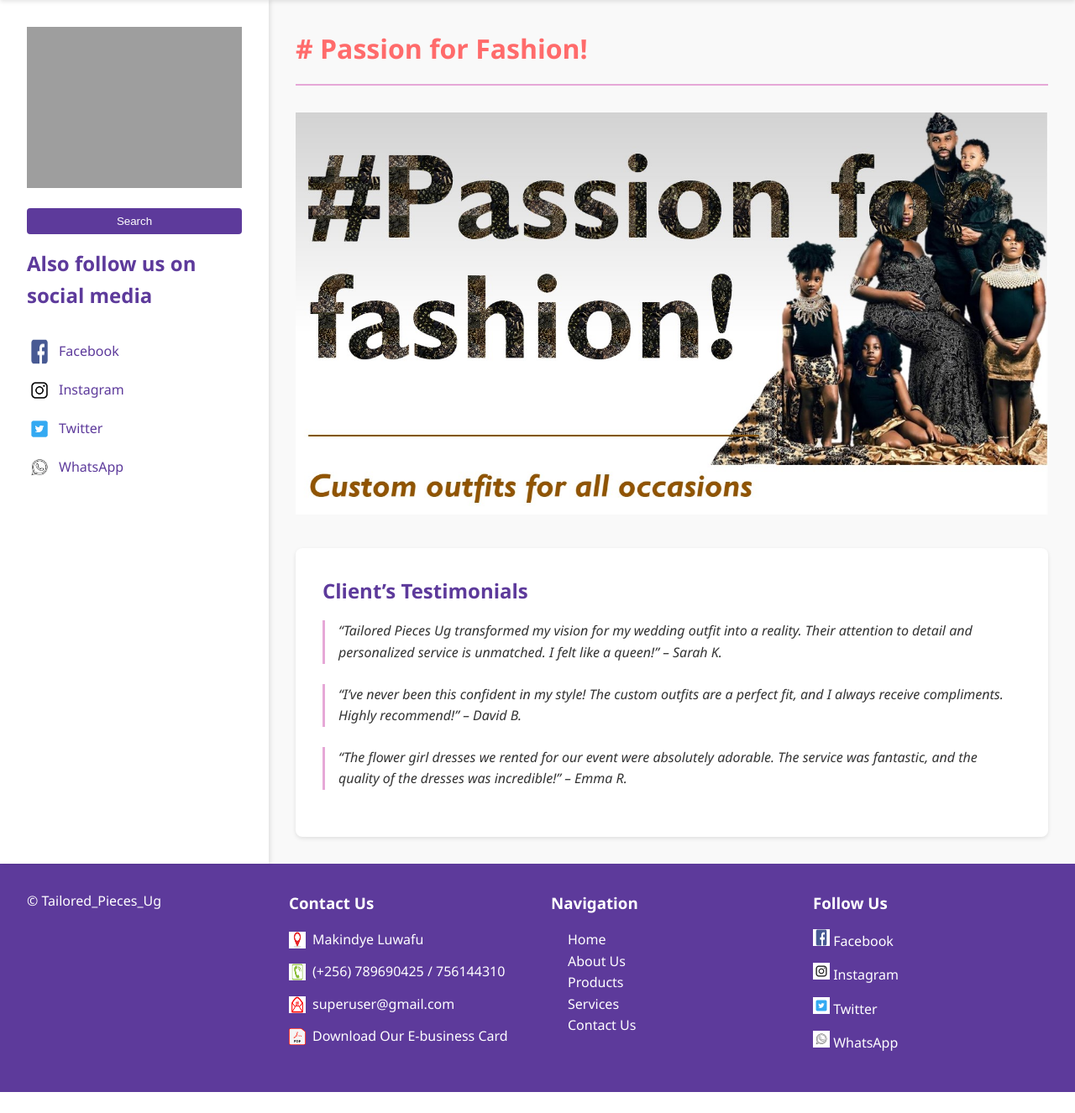
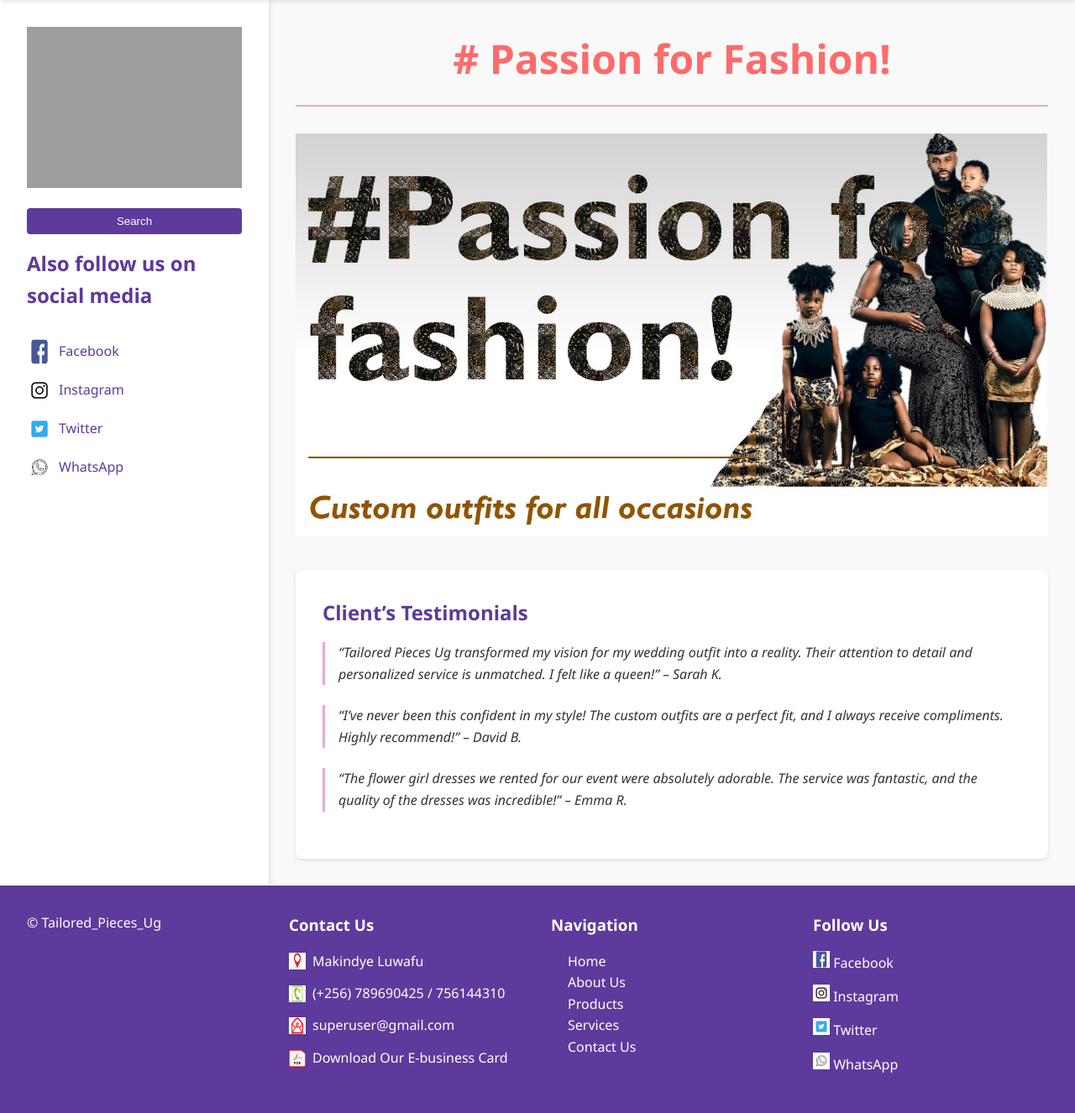
Before and after one commit to J4ohn/Tailored_pieces, a PHP site: page /Home.html in a window 1280 px wide. Shown: the part 86-1412 px from the top of the page at 84% size. Before the commit the page ends 1387 px from the top, so only its background shows below. Run offline with PHP 8.4, Linux system fonts and the light colour scheme; grey boxes are pictures that could not be loaded.

Commit message:
john- font

```diff
--- a/styles.css
+++ b/styles.css
@@ -177,7 +177,8 @@
   /* Home Page Specific */
   .homepg h1 {
     color: var(--accent-color);
-    font-size: 2rem;
+    font-size: 3rem;
+    text-align: center;
   }
 
   .homepg hr {
```
